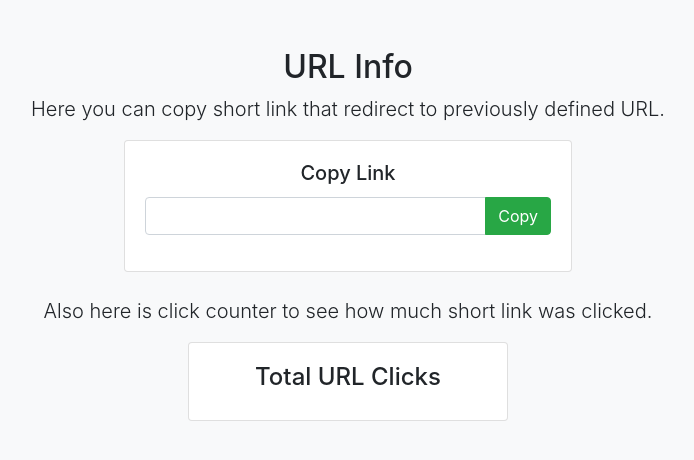
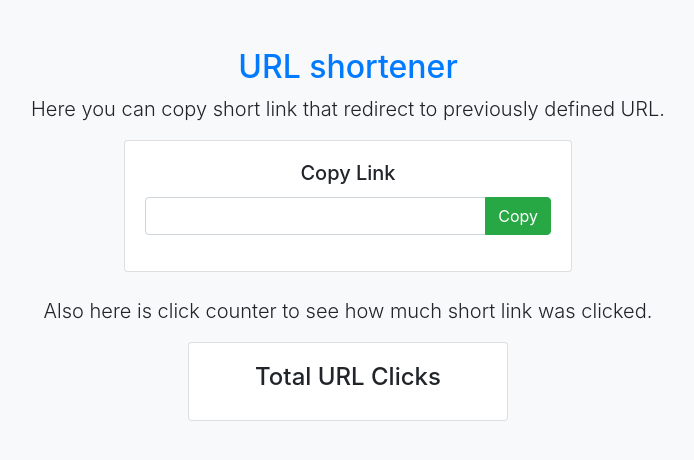
Before and after one commit to legonian/url-shortener, a plain HTML site: page public/info.html in a window 1280 px wide. Shown: the whole page, without its empty margins (292-986 px from the left). Drawn offline with Linux system fonts and the light colour scheme; no server answers.

Commit message:
add link to home page when click on title

```diff
--- a/public/info.html
+++ b/public/info.html
@@ -14,11 +14,14 @@
 <body class="bg-light">
   <div class="container">
     <div class="py-4 py-5 text-center">
+      <a href="/">
+        <h2>URL shortener</h2>
+      </a>
 
-      <h2>URL Info</h2>
       <p class="lead">
         Here you can copy short link that redirect to previously defined URL.
       </p>
+
       <div class="card mx-auto" style="width: 28rem;">
         <div class="card-body">
           <h5 class="card-title">Copy Link</h5>
```
Also changed, not shown: public/index.html (+4 -1 lines).
